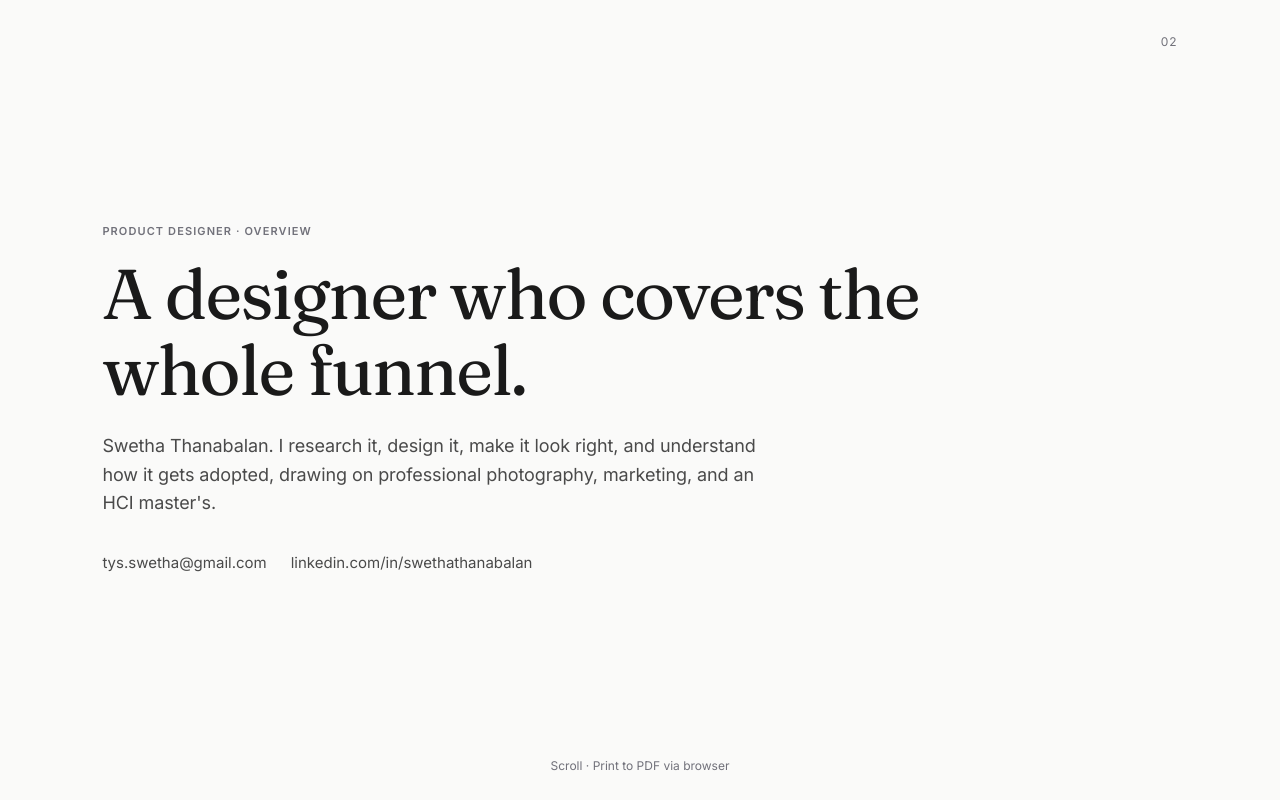
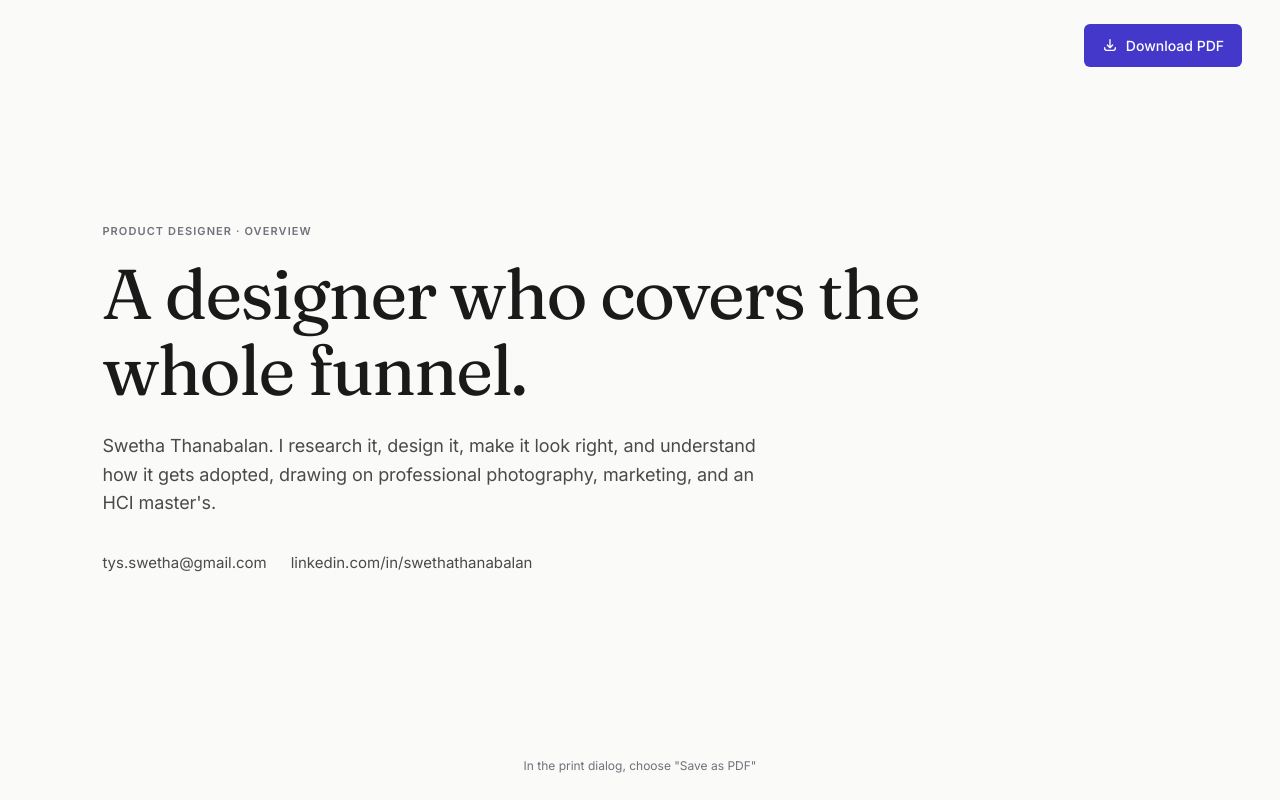
Before and after one commit to SwethaThanabalan/portfolio-vibe, a React (Vite) app: page /deck/quick in a window 1280 px wide. Built offline with nearby package versions, Linux system fonts and the light colour scheme; a web font is replaced by a local one.

Commit message:
Add one-click Download PDF button to both decks
Fixed indigo button (top-right) triggers window.print(), which with the
existing print styles produces a clean PDF (Save as PDF in the dialog).
Button is hidden in the printed output. Quick deck hint updated to guide
the save step.

```diff
--- a/src/index.css
+++ b/src/index.css
@@ -594,6 +594,25 @@
   letter-spacing: 0.08em;
 }
 
+/* Download button */
+.deck-download {
+  position: fixed;
+  top: 3vh;
+  right: 3vw;
+  z-index: 60;
+  display: inline-flex;
+  align-items: center;
+  gap: 0.5rem;
+  padding: 0.6rem 1.1rem;
+  font-size: var(--type-body-sm-size);
+  font-weight: 500;
+  color: #fff;
+  background-color: var(--accent);
+  border-radius: var(--radius-md);
+  transition: background-color var(--duration-fast) ease;
+}
+.deck-download:hover { background-color: var(--accent-hover); }
+
 /* Print: one slide per page */
 @media print {
   @page {
@@ -603,7 +622,7 @@
 
   body { background: white; }
 
-  nav, .deck-hint, .deck-nav-dots { display: none !important; }
+  nav, .deck-hint, .deck-nav-dots, .deck-download { display: none !important; }
 
   .deck {
     height: auto;
--- a/src/pages/Deck.tsx
+++ b/src/pages/Deck.tsx
@@ -500,6 +500,18 @@
       <p className="deck-hint" style={{ position: 'fixed', bottom: '3vh', left: '50%', transform: 'translateX(-50%)', fontSize: 'var(--type-caption-size)', color: 'var(--muted)', zIndex: 50 }}>
         Scroll · Print to PDF via browser
       </p>
+
+      {/* Download button (screen only, hidden in print) */}
+      <button
+        onClick={() => window.print()}
+        className="deck-download"
+        aria-label="Download deck as PDF"
+      >
+        <svg className="w-4 h-4" fill="none" stroke="currentColor" viewBox="0 0 24 24">
+          <path strokeLinecap="round" strokeLinejoin="round" strokeWidth={2} d="M4 16v1a3 3 0 003 3h10a3 3 0 003-3v-1m-4-4l-4 4m0 0l-4-4m4 4V4" />
+        </svg>
+        Download PDF
+      </button>
     </div>
   )
 }
--- a/src/pages/DeckQuick.tsx
+++ b/src/pages/DeckQuick.tsx
@@ -199,8 +199,20 @@
         </div>
       </Slide>
 
+      {/* Download button (screen only, hidden in print) */}
+      <button
+        onClick={() => window.print()}
+        className="deck-download"
+        aria-label="Download deck as PDF"
+      >
+        <svg className="w-4 h-4" fill="none" stroke="currentColor" viewBox="0 0 24 24">
+          <path strokeLinecap="round" strokeLinejoin="round" strokeWidth={2} d="M4 16v1a3 3 0 003 3h10a3 3 0 003-3v-1m-4-4l-4 4m0 0l-4-4m4 4V4" />
+        </svg>
+        Download PDF
+      </button>
+
       <p className="deck-hint" style={{ position: 'fixed', bottom: '3vh', left: '50%', transform: 'translateX(-50%)', fontSize: 'var(--type-caption-size)', color: 'var(--muted)', zIndex: 50 }}>
-        Scroll · Print to PDF via browser
+        In the print dialog, choose "Save as PDF"
       </p>
     </div>
   )
```
